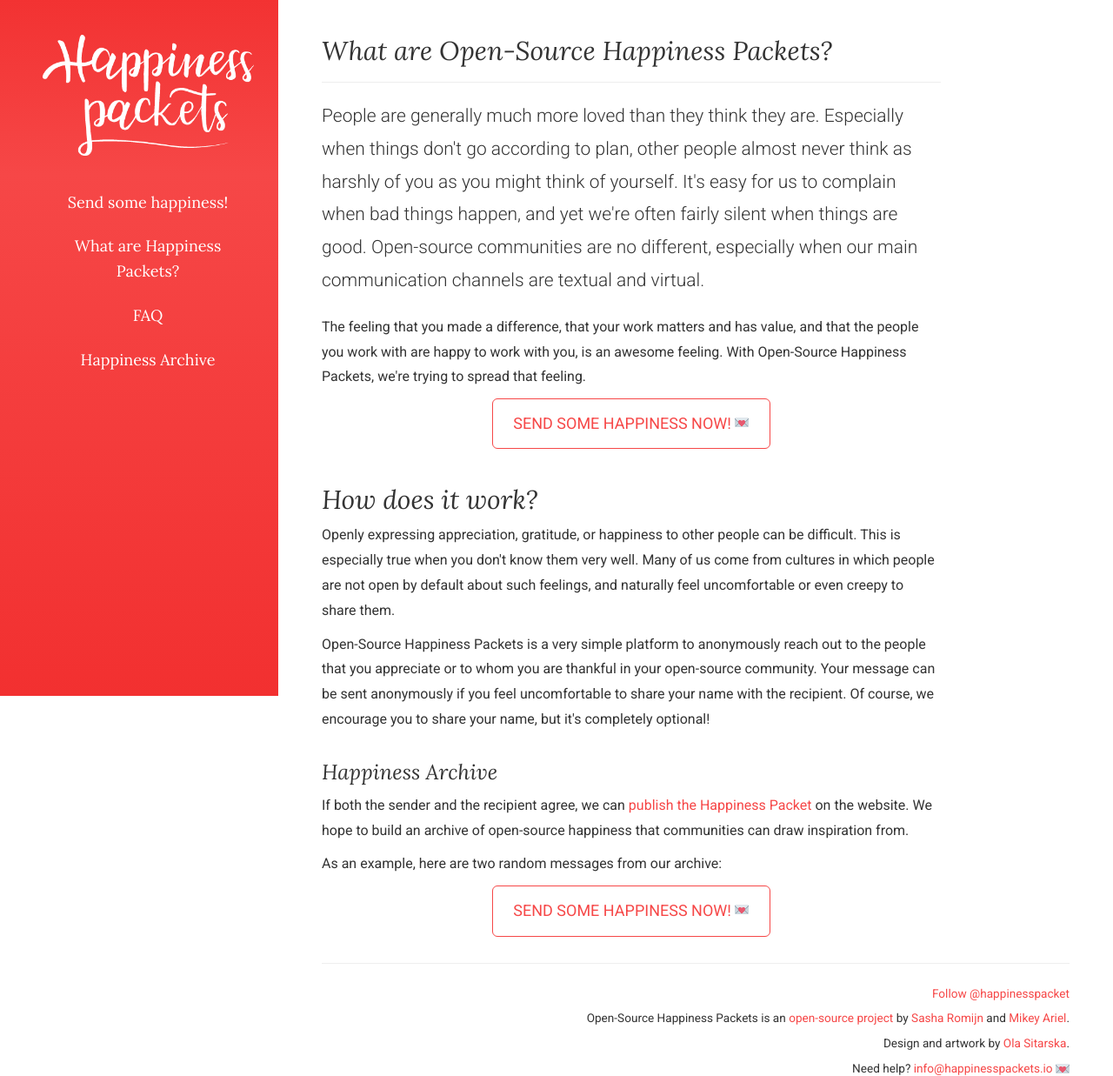
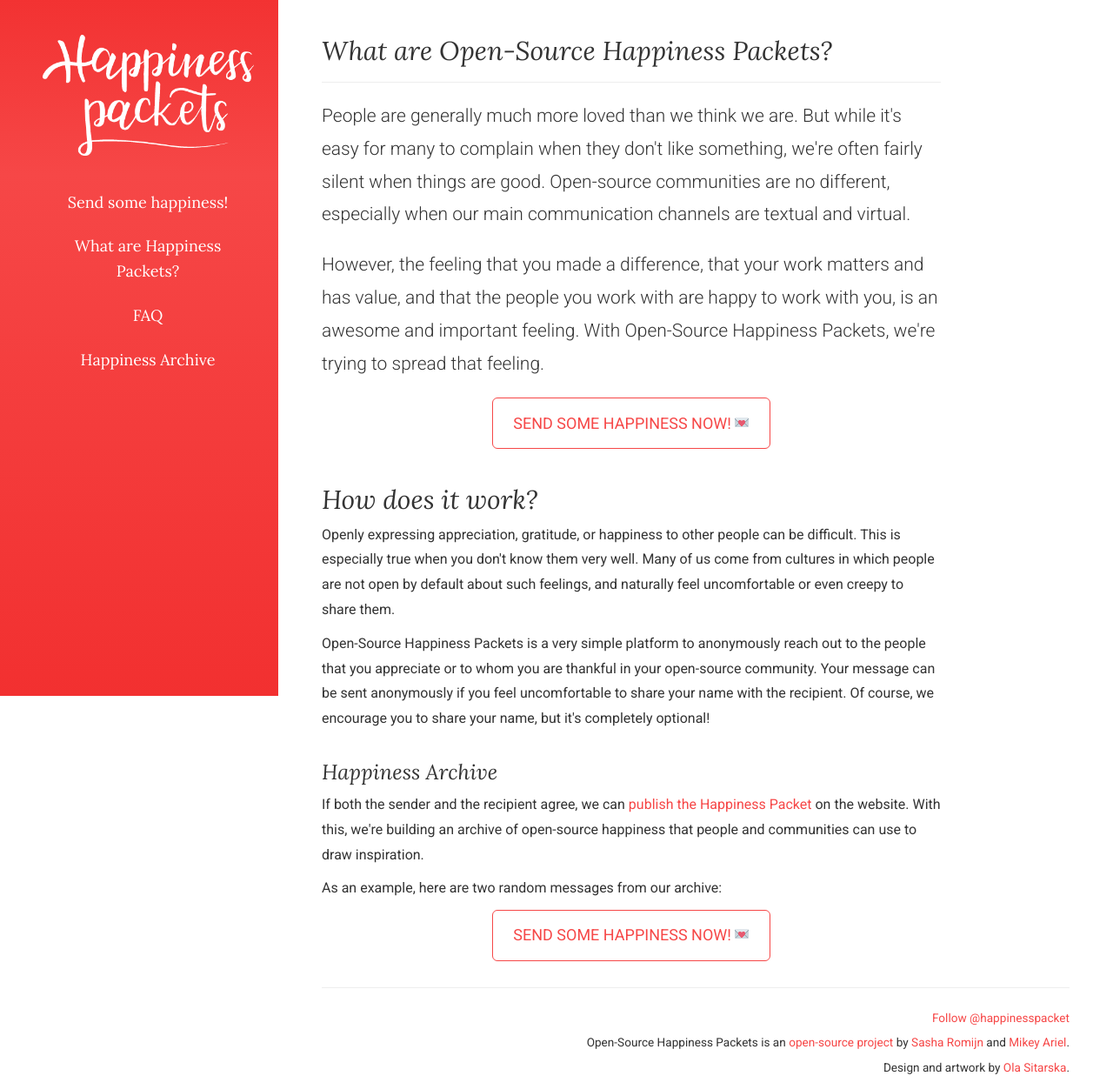
Before and after one commit to happinesspackets/happinesspackets, a Django app: template templates/messaging/start.html in a window 1280 px wide. Shown: the top 1237 px of the page at 87% size. Run offline with Django 3.2, Linux system fonts and the light colour scheme; the template is opened without the code that fills it, so the values that code supplies are empty; some libraries are stand-ins or nearby versions.

Commit message:
Tweaked front page text.

```diff
--- a/templates/messaging/start.html
+++ b/templates/messaging/start.html
@@ -7,16 +7,15 @@
     </div>
 
     <p class="lead">
-        People are generally much more loved than they think they are. Especially when things don't go according to
-        plan, other people almost never think as harshly of you as you might think of yourself. It's easy for us to
-        complain when bad things happen, and yet we're often fairly silent when things are good. Open-source communities
+        People are generally much more loved than we think we are. But while it's easy for many to complain when
+        they don't like something, we're often fairly silent when things are good. Open-source communities
         are no different, especially when our main communication channels are textual and virtual.
     </p>
 
-    <p>
-        The feeling that you made a difference, that your work matters and has value, and that the people
-        you work with are happy to work with you, is an awesome feeling. With Open-Source Happiness Packets, we're
-        trying to spread that feeling.
+    <p class="lead">
+        However, the feeling that you made a difference, that your work matters and has value, and that the people
+        you work with are happy to work with you, is an awesome and important  feeling. With Open-Source Happiness
+        Packets, we're trying to spread that feeling.
     </p>
 
     <p class="text-center">
@@ -40,7 +39,8 @@
     <p>
         If both the sender and the recipient agree, we can
         <a href="{% url 'messaging:archive' %}">publish the Happiness Packet</a> on the website.
-        We hope to build an archive of open-source happiness that communities can draw inspiration from.
+        With this, we're building an archive of open-source happiness that people and communities can use to draw
+        inspiration.
     </p><p>
         As an example, here are two random messages from our archive:
     </p>
```
